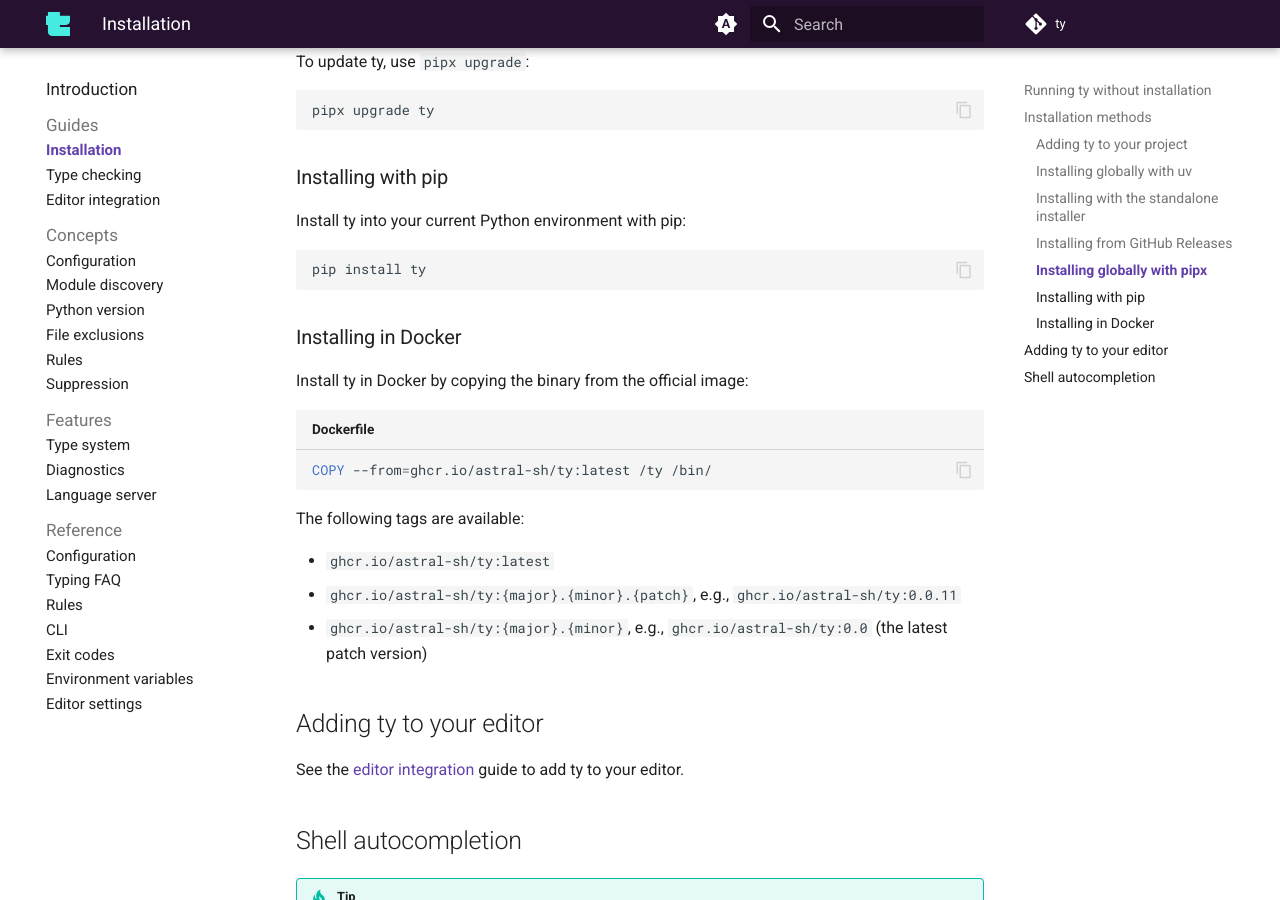
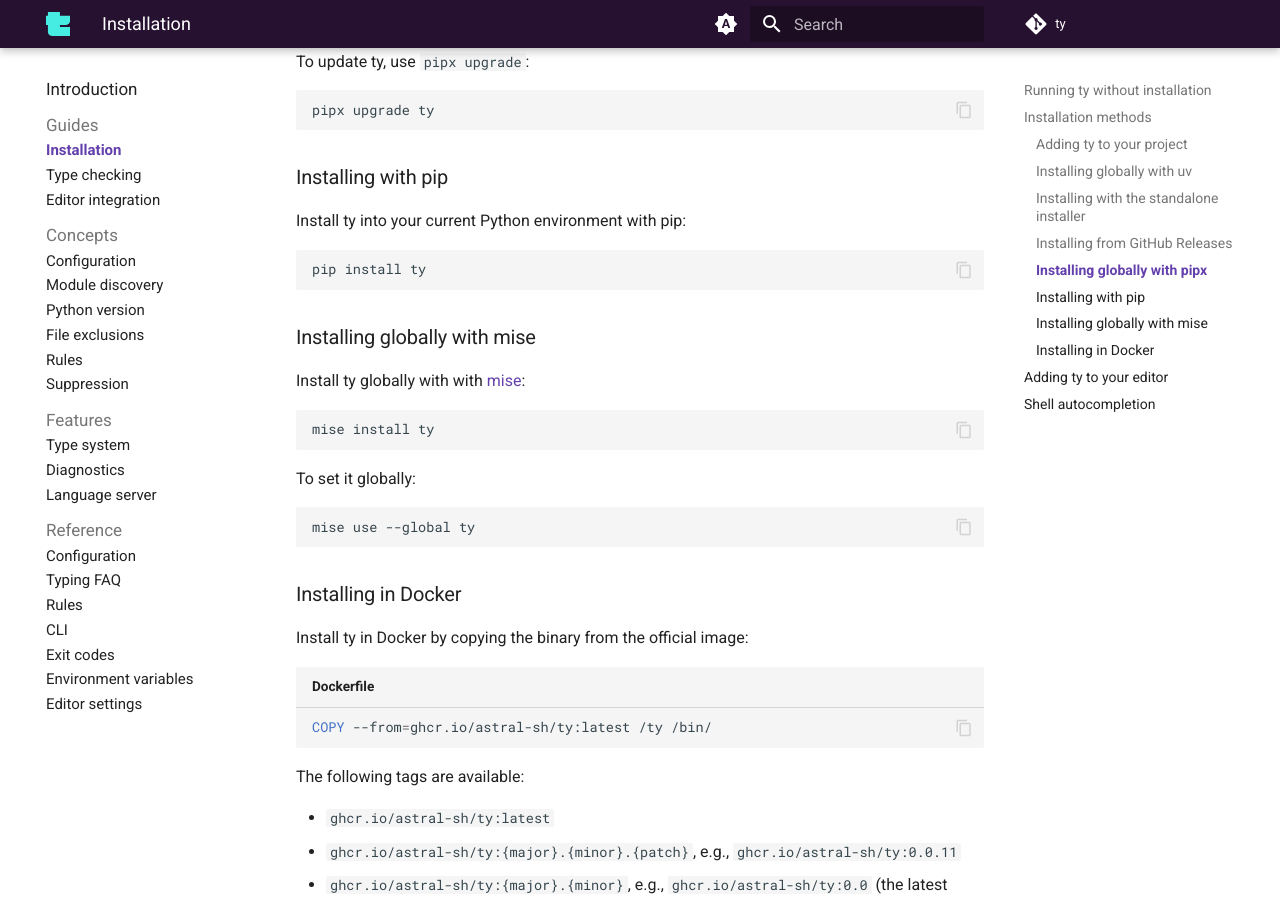
Before and after one commit to astral-sh/ty, an MkDocs documentation site: the page built from docs/installation.md, in a window 1280 px wide and 900 px high, scrolled down 2120 px. Built offline with MkDocs 1.6.1 and Material for MkDocs 9.7.7, drawn with Linux system fonts in a browser that asks for light colours; comment, search, counter and statistics services are not loaded.

Commit message:
Add mise usage instructions to installation guide (#2252)
The tool was added to [mise](https://github.com/jdx/mise) registry with
https://github.com/jdx/mise/pull/7495 , and this commit updates the docs

---------

Co-authored-by: Micha Reiser <micha@reiser.io>
Co-authored-by: Dhruv Manilawala <dhruvmanila@gmail.com>

````diff
--- a/docs/installation.md
+++ b/docs/installation.md
@@ -138,6 +138,20 @@
 pip install ty
 ```
 
+### Installing globally with mise
+
+Install ty globally with with [mise](https://github.com/jdx/mise):
+
+```shell
+mise install ty
+```
+
+To set it globally:
+
+```shell
+mise use --global ty
+```
+
 ### Installing in Docker
 
 Install ty in Docker by copying the binary from the official image:
````
